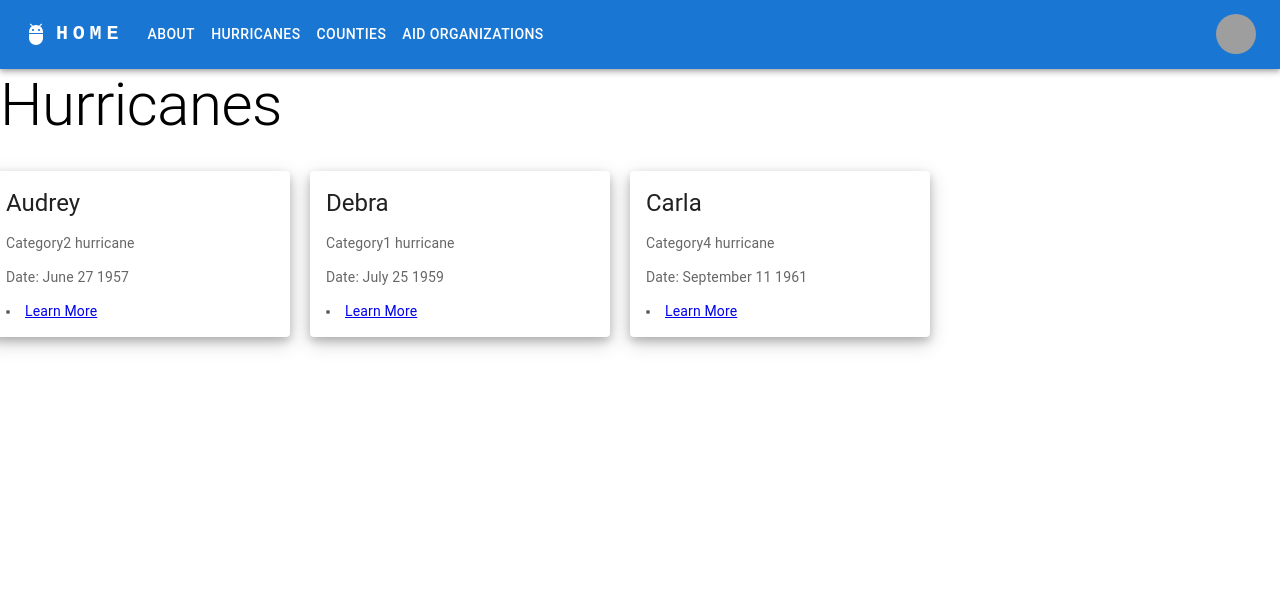
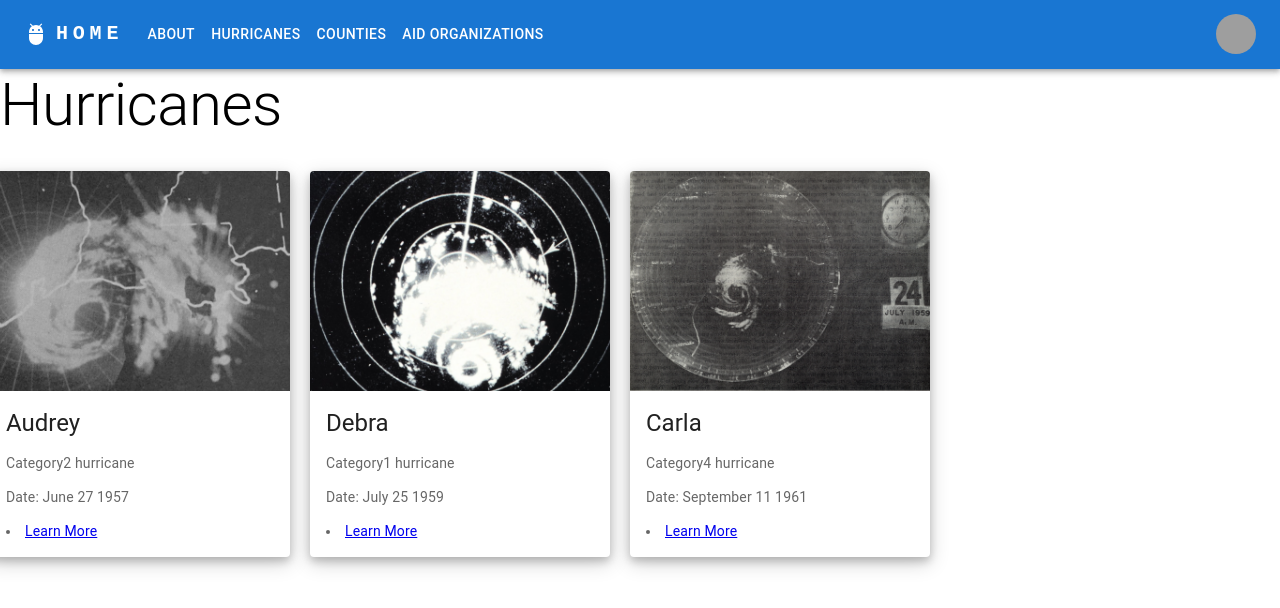
Before and after one commit to rohanchugh14/southwest-hurricane-aid, a React (Create React App) app: page /hurricanes in a window 1280 px wide. Shown: the top 608 px of the page. Built offline with nearby package versions, Linux system fonts and the light colour scheme; grey boxes are pictures that could not be loaded.

Commit message:
display images

```diff
--- a/src/Data/hurricane_data.json
+++ b/src/Data/hurricane_data.json
@@ -3,18 +3,18 @@
         "Name": "Audrey",
         "Category": "Category2 hurricane",
         "Date": "June 27 1957",
-        "Image": "https://www.weather.gov/images/lch/events/1957Audrey/19570627-1200Z-AudreyCompositeRadar.png"
+        "Image": "/hurricane_images/Audrey_hurricane.png"
     },
     {
         "Name": "Debra",
         "Category": "Category1 hurricane",
         "Date": "July 25 1959",
-        "Image": "https://www.weather.gov/images/lch/events/1959Debra/19590724-1333Z-Debra-Radar.png"
+        "Image": "/hurricane_images/Carla_hurricane.png"
     },
     {
         "Name": "Carla",
         "Category": "Category4 hurricane",
         "Date": "September 11 1961",
-        "Image": "https://www.weather.gov/images/lch/events/1961Carla/19610910-2050Z-GLS.png"
+        "Image": "/hurricane_images/Debra_hurricane.png"
     }
 ]
--- a/src/components/HurricaneCard.tsx
+++ b/src/components/HurricaneCard.tsx
@@ -8,6 +8,7 @@ import Modal from "@mui/material/Modal";
 import Backdrop from "@mui/material/Backdrop";
 import Fade from "@mui/material/Fade";
 import { Link } from "react-router-dom";
+import CardMedia from "@mui/material/CardMedia";
 
 interface HurricaneDataProps {
   image: string;
@@ -29,14 +30,18 @@ export default function HurricaneCard(props: HurricaneDataProps) {
 
   return (
     <div style={{ maxWidth: "100%", height: "100%" }}>
-      <Card style={{
+      <Card
+        style={{
           maxWidth: "100%",
           height: "100%",
-        boxShadow: "0 4px 8px 0 rgba(0, 0, 0, 0.2), 0 6px 20px 0 rgba(0, 0, 0, 0.19)",
-        position: "relative"
-      }}>
+          boxShadow:
+            "0 4px 8px 0 rgba(0, 0, 0, 0.2), 0 6px 20px 0 rgba(0, 0, 0, 0.19)",
+          position: "relative",
+        }}
+      >
         <Tooltip title="Click for More Info">
           <CardActionArea onClick={handleOpen}>
+            <CardMedia style={{ height: 220 }} image={props.image} />
             <CardContent>
               <Typography gutterBottom variant="h5">
                 {props.name}
@@ -45,7 +50,9 @@ export default function HurricaneCard(props: HurricaneDataProps) {
                 <p>{props.category}</p>
                 <p>Date: {props.date}</p>
                 <li key={props.name}>
-                  <Link to = {`HurricaneInstances/${props.name}`}>{"Learn More"} </Link>
+                  <Link to={`HurricaneInstances/${props.name}`}>
+                    {"Learn More"}{" "}
+                  </Link>
                 </li>
               </Typography>
             </CardContent>
@@ -66,15 +73,17 @@ export default function HurricaneCard(props: HurricaneDataProps) {
         }}
       >
         <Fade in={open}>
-          <div style={{
+          <div
+            style={{
               backgroundColor: "#fff",
               border: "2px solid #000",
               padding: "16px 32px 24px",
               width: "50%",
               marginLeft: "25%",
-            marginRight: "25%"
-          }}>
-            <img src={props.image} style={{ width: "100%" }} />
+              marginRight: "25%",
+            }}
+          >
+            <CardMedia style={{ height: 220 }} image="{props.image}" />
             <h2 id="transition-modal-title">{props.name}</h2>
             <p id="transition-modal-description">Category: {props.category}</p>
             <p id="transition-modal-description">Date: {props.date}</p>
```
Lines whose indentation alone changed are shown as unchanged.
